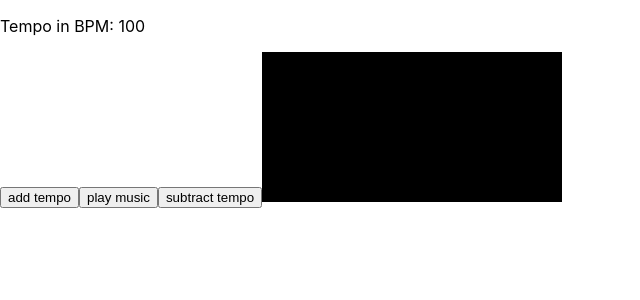
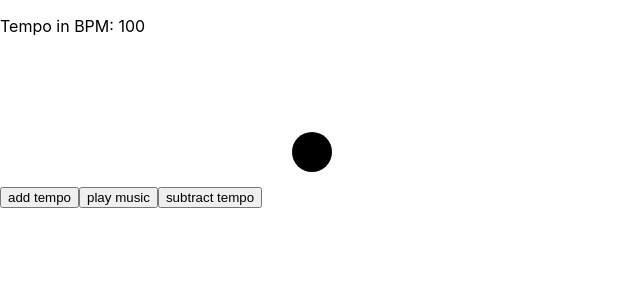
Before and after one commit to professional-pigeon/react-music-app, a React (Create React App) app: page / in a window 1280 px wide. Shown: the top 300 px of the page, without its empty margins (0-640 px from the left). Built offline with nearby package versions, Linux system fonts and the light colour scheme; no server answers.

Commit message:
fiddling with canvas, have drawn a circle

```diff
--- a/src/components/App.js
+++ b/src/components/App.js
@@ -3,10 +3,18 @@
 import Canvas from './Canvas'
 
 function App() {
+
+  const draw = ctx => {
+    ctx.fillStyle = '#000000'
+    ctx.beginPath()
+    ctx.arc(50, 100, 20, 0, 2*Math.PI)
+    ctx.fill()
+  }
+
   return (
     <>
       <Metronome />
-      <Canvas />
+      <Canvas draw={draw}/>
     </>
   );
 }
--- a/src/components/Canvas.js
+++ b/src/components/Canvas.js
@@ -1,19 +1,19 @@
-
 import React, { useRef, useEffect } from 'react'
 
 const Canvas = props => {
 
+  const { draw, ...rest } = props
   const canvasRef = useRef(null)
 
   useEffect(() => {
+
     const canvas = canvasRef.current
     const context = canvas.getContext('2d')
-    //Our first draw
-    context.fillStyle = '#000000'
-    context.fillRect(0, 0, context.canvas.width, context.canvas.height)
-  }, [])
 
-  return <canvas ref={canvasRef} {...props}/>
+    draw(context)
+  }, [draw])
+
+  return <canvas ref={canvasRef} {...rest}/>
 }
 
 export default Canvas
```
